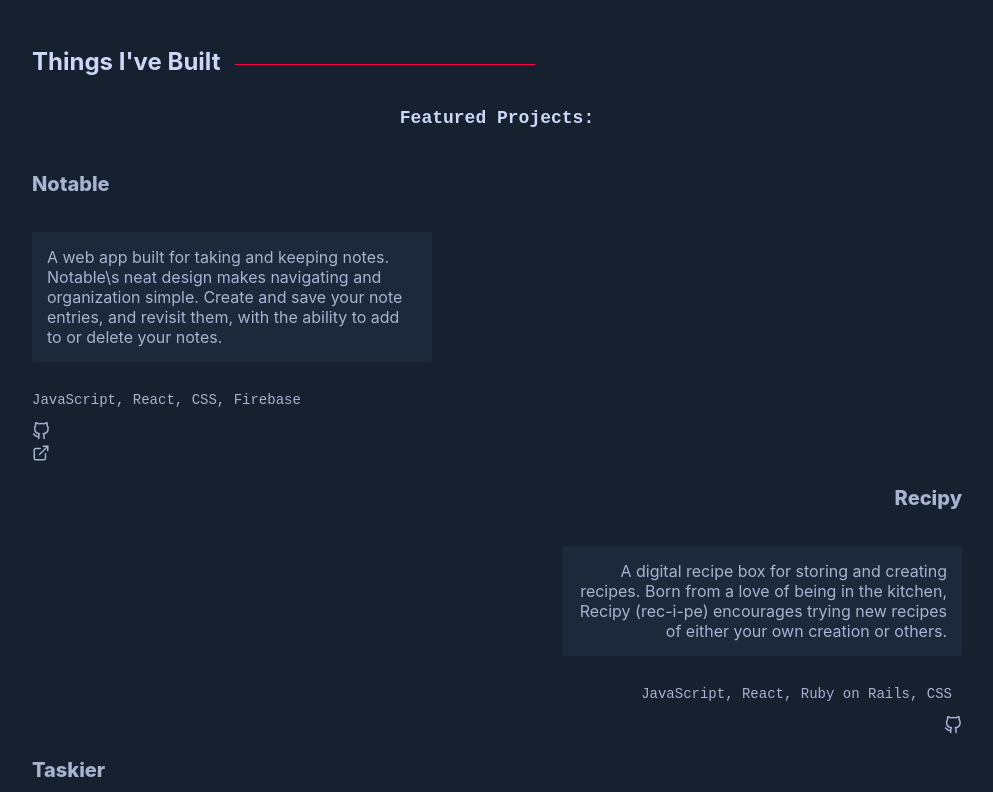
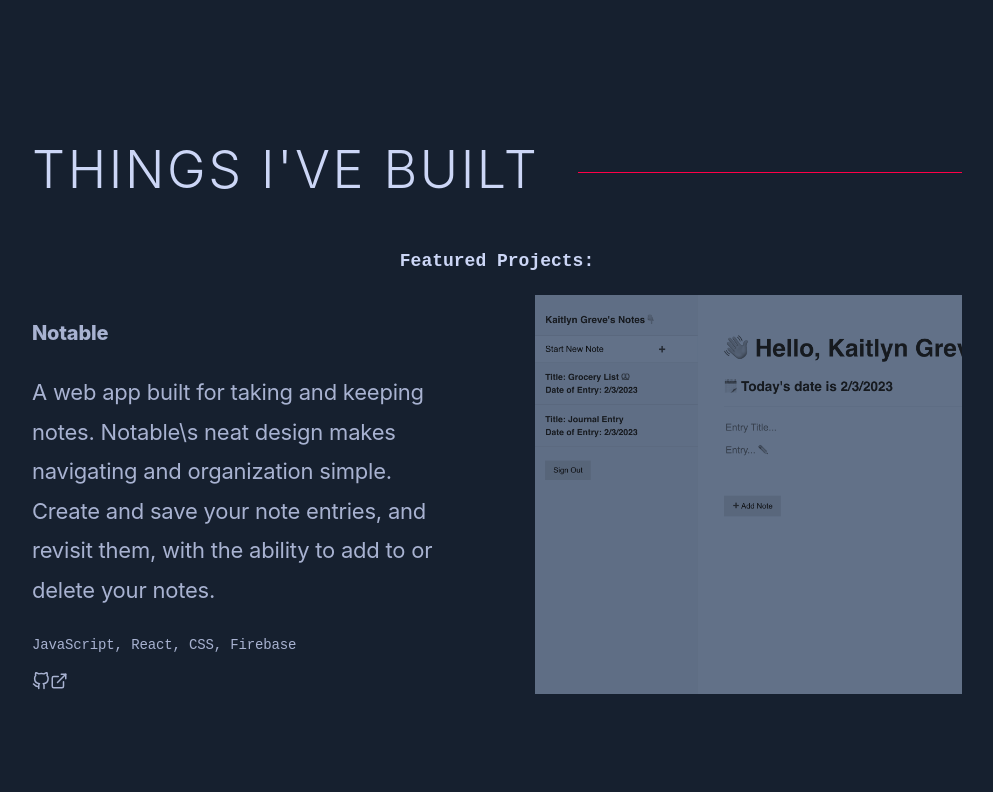
Before and after one commit to kaitlyngreve/my-portfolio-site, a React (Create React App) app: page / in a window 1280 px wide. Shown: the part 1740-2532 px from the top of the page, without its empty margins (143-1136 px from the left). Built offline with nearby package versions, Linux system fonts and the light colour scheme; a web font is replaced by a local one.

Commit message:
style revisions

```diff
--- a/src/App.css
+++ b/src/App.css
@@ -1,7 +1,3 @@
-.App {
-  text-align: center;
-}
-
 .App-logo {
   height: 40vmin;
   pointer-events: none;
@@ -32,6 +28,7 @@
   from {
     transform: rotate(0deg);
   }
+
   to {
     transform: rotate(360deg);
   }
--- a/src/BlogPostCard.js
+++ b/src/BlogPostCard.js
@@ -2,11 +2,10 @@
 
 function BlogPostCard({ blogPost }) {
     return (
-        <a href={blogPost.blog_link} target='_blank' className="blog-link blog-grid-item">
+        <a href={blogPost.blog_link} target='_blank' className="blog-link grid-item">
             <div>
-                <div id='blogs'></div>
                 <p className="header-2">{blogPost.title}</p>
-                <p>{blogPost.blurb}</p>
+                <p className="grid-item-content">{blogPost.blurb}</p>
             </div>
         </a>
     )
--- a/src/BlogPosts.js
+++ b/src/BlogPosts.js
@@ -3,7 +3,7 @@ import BlogPostCard from './BlogPostCard'
 
 function BlogPosts() {
     return (
-        <div>
+        <div id="blogs">
             <h4 className='header-1'>Things I've Written</h4>
             <div className='blog-info-container'>
                 <p className='blog-info'>
@@ -31,7 +31,7 @@ export default BlogPosts;
 const blogPosts = [
     {
         title: 'CSS Grid - Step by Step',
-        blurb: 'Whether you are new to CSS grid or simply need a refresher with some easy to follow steps — you have clicked on the right post! My hope for you is that by the end of reading this post you have confidence in implementing a CSS grid in your project...',
+        blurb: 'Whether you are new to CSS grid or simply need a refresher with some easy to follow steps — you have clicked on the right post! My hope for you is that by the end of reading this post you...',
         blog_link: 'https://medium.com/towardsdev/css-grid-step-by-step-aad05ec91f4b',
         img: ''
     },
@@ -67,7 +67,7 @@ const blogPosts = [
     },
     {
         title: 'Drag & Drop - With React DnD',
-        blurb: 'Drag and drop is a super fun feature to implement into your next app or project. While there are several ways to implement drag and drop, this article is focusing on how to implement with React Dnd...',
+        blurb: 'Drag and drop is a super fun feature to implement into your next app or project. While there are several ways to implement drag and drop...',
         blog_link: 'https://medium.com/towardsdev/a-christmas-drag-drop-with-react-dnd-39d34e358c4',
         img: ''
     },
@@ -79,7 +79,7 @@ const blogPosts = [
     },
     {
         title: 'Breakdown of the Faker::Gem',
-        blurb: 'The Faker gem is to be loved and utilized, not feared and swapped for hard coded seed data. So here is a basic breakdown of how to use the Faker gem. The Faker gem is a gem for Ruby that creates real looking data - populating the database with more than a few records...',
+        blurb: 'The Faker gem is to be loved and utilized, not feared and swapped for hard coded seed data. So here is a basic breakdown of how to use the Faker gem...',
         blog_link: 'https://medium.com/towardsdev/basic-breakdown-of-the-faker-gem-855ceb15040c',
         img: ''
     }
--- a/src/ProjectCard.js
+++ b/src/ProjectCard.js
@@ -5,9 +5,9 @@ function ProjectCard({ project }) {
     return (
         <div>
             <div id='projects'></div>
-            <div className='project-grid-item'>
+            <div className='grid-item'>
                 <p className="header-2">{project.name}</p>
-                <p className="project-description">{project.description}</p>
+                <p className="grid-item-content project-description">{project.description}</p>
                 <p className="project-tech" >{project.tech_stack}</p>
                 <a className='project-link' href={project.github_url} target="_blank">
                     <svg xmlns="http://www.w3.org/2000/svg" role="img" viewBox="0 0 24 24" fill="none" stroke="currentColor" stroke-width="2" stroke-linecap="round" height='1em' width='1em' stroke-linejoin="round" class="feather feather-github"><title>GitHub</title><path d="M9 19c-5 1.5-5-2.5-7-3m14 6v-3.87a3.37 3.37 0 0 0-.94-2.61c3.14-.35 6.44-1.54 6.44-7A5.44 5.44 0 0 0 20 4.77 5.07 5.07 0 0 0 19.91 1S18.73.65 16 2.48a13.38 13.38 0 0 0-7 0C6.27.65 5.09 1 5.09 1A5.07 5.07 0 0 0 5 4.77a5.44 5.44 0 0 0-1.5 3.78c0 5.42 3.3 6.61 6.44 7A3.37 3.37 0 0 0 9 18.13V22"></path></svg>
--- a/src/Projects.js
+++ b/src/Projects.js
@@ -9,6 +9,7 @@ function Projects() {
             <h4 className='header-5'>Featured Projects:</h4>
             <div className="featured-projects-container">
                 <div className='featured-project'>
+                    <div className='featured-project-content'>
                         <p className="header-2">Notable</p>
                         <p className="featured-description">A web app built for taking and keeping notes. Notable\s neat design makes navigating and organization simple. Create and save your note entries, and revisit them, with the ability to add to or delete your notes.</p>
                         <p className="tech">JavaScript, React, CSS, Firebase</p>
@@ -20,6 +21,10 @@ function Projects() {
                                 <path d="M18 13v6a2 2 0 0 1-2 2H5a2 2 0 0 1-2-2V8a2 2 0 0 1 2-2h6"></path><polyline points="15 3 21 3 21 9"></polyline><line x1="10" y1="14" x2="21" y2="3"></line>
                             </svg>
                         </a>
+                    </div>
+                    <div className="featured-project-image">
+                        <img src="images/notable.png" />
+                    </div>
                 </div>
 
                 <div className='featured-project'>
--- a/src/index.css
+++ b/src/index.css
@@ -18,6 +18,18 @@ body {
 a {
   text-decoration: none;
   color: #a8b2d1;
+}
+
+p {
+  font-size: 22px;
+  line-height: 1.8em;
+  letter-spacing: -.01em;
+}
+
+@media (max-width: 500px) {
+  p {
+    font-size: 20px;
+  }
 }
 
 svg {
@@ -77,8 +89,11 @@ svg:hover {
 
 .hero-content {
   min-height: 100vh;
-  margin-top: 250px;
   text-align: left;
+  display: flex;
+  flex-direction: column;
+  justify-content: center;
+  align-items: baseline;
 }
 
 .hero-hello {
@@ -106,7 +121,7 @@ svg:hover {
 .CTA-button {
   border: 1px solid #ff0048;
   color: #ff0048;
-  padding: 10px;
+  padding: 14px 20px;
   font-family: 'PT Mono', monospace;
   font-weight: 600;
 }
@@ -123,15 +138,27 @@ svg:hover {
 .header-1 {
   text-align: left;
   color: #ccd6f6;
-  font-size: 24px;
+  font-size: 52px;
+  text-transform: uppercase;
+  font-weight: 300;
+  letter-spacing: .05em;
+  position: relative;
+  display: flex;
+  flex-direction: row;
+  align-items: center;
+  flex: 1;
+  margin-top: 0;
+  margin-bottom: 50px;
 }
 
 .header-1:after {
   content: "";
-  display: inline-block;
-  width: 300px;
+  display: block;
+  width: 100%;
   height: 1px;
-  margin: 5px 15px;
+  flex: 1;
+  margin-top: .1em;
+  margin-left: .75em;
   background-color: #ff0048;
 }
 
@@ -162,8 +189,45 @@ svg:hover {
   text-align: center;
 }
 
-.about-content {
+.grid-item {
+  background-color: #1f2e45;
+  padding: 15px 20px;
+  position: relative;
+  transition: all .3s ease;
+}
+
+.grid-item:after {
+  content: '→';
+  color: #a8b2d133;
+  font-size: 48px;
+  font-weight: 100;
+  position: absolute;
+  bottom: 10px;
+  right: 10px;
+  transition: all .2s ease;
+}
+
+.grid-item .header-2 {
+  font-size: 24px;
+  line-height: 1.3em;
+  font-weight: 400;
+  border-left: 1px solid #a8b2d133;
+  padding-left: 15px;
+}
+
+.grid-item-content {
   font-size: 18px;
+  line-height: 1.6em;
+  opacity: .7;
+}
+
+.grid-item:hover {
+  background-color: rgba(78, 114, 168, 0.1);
+}
+
+.grid-item:hover:after {
+  color: #ff0048;
+  right: -20px;
 }
 
 .tech-whole-container {
@@ -196,28 +260,40 @@ svg:hover {
   color: #ff0048;
 }
 
+.featured-projects-container {
+  display: flex;
+  flex-direction: column;
+  grid-gap: 100px;
+}
+
 .featured-project {
   display: flex;
-  flex-direction: column;
-  max-width: 400px;
+  flex-direction: row;
+  grid-gap: 75px;
 }
 
-.featured-project:nth-child(odd) {
-  /* left */
-  margin-right: auto;
+.featured-project-content,
+.featured-project-image {
+  flex: 1;
 }
 
-.featured-project:nth-child(even) {
-  /* right */
-  margin-left: auto;
-  text-align: right;
+
+.featured-project-image {
+  display: flex;
+  position: relative;
 }
 
-.featured-description {
-  background-color: rgba(78, 114, 168, 0.1);
-  max-width: 400px;
-  padding: 15px;
-  border-radius: 2px;
+.featured-project-image img {
+  max-width: 100%;
+  display: block;
+  position: absolute;
+  top: 0;
+  left: 0;
+  width: 100%;
+  height: 100%;
+  object-fit: cover;
+  object-position: top left;
+  filter: grayscale(1) contrast(.8) brightness(.4) sepia(100%) hue-rotate(177deg);
 }
 
 .projects {
@@ -231,22 +307,12 @@ svg:hover {
   justify-content: center;
 }
 
-.project-grid-item {
-  padding-bottom: 15px;
-  aspect-ratio: 1;
-  border-radius: 2px;
-  background-color: #1f2e45;
-  padding: 15px;
-}
-
 .blog-info-container {
   margin-bottom: 35px;
 }
 
 .blog-info {
-  text-align: left;
-  margin-right: 350px;
-  font-size: 18px;
+  max-width: 650px;
 }
 
 .blog-grid-wrapper {
@@ -256,17 +322,6 @@ svg:hover {
   grid-row-gap: 20px;
   grid-column-gap: 20px;
   justify-content: center;
-}
-
-.blog-grid-item {
-  border-radius: 2px;
-  overflow: hidden;
-  background-color: #1f2e45;
-  padding: 15px;
-}
-
-.blog-grid-item:hover {
-  background-color: rgba(78, 114, 168, 0.1);
 }
 
 .blog-link:hover {
@@ -292,7 +347,5 @@ svg:hover {
 }
 
 .email-button {
-  width: 200px;
-  text-align: center;
   margin: 0 auto;
 }
```
Also changed, not shown: public/images/notable.png (renamed from src/images/notable.png), public/images/recipy.jpg (renamed from src/images/recipy.jpg). Lines whose indentation alone changed are shown as unchanged.
